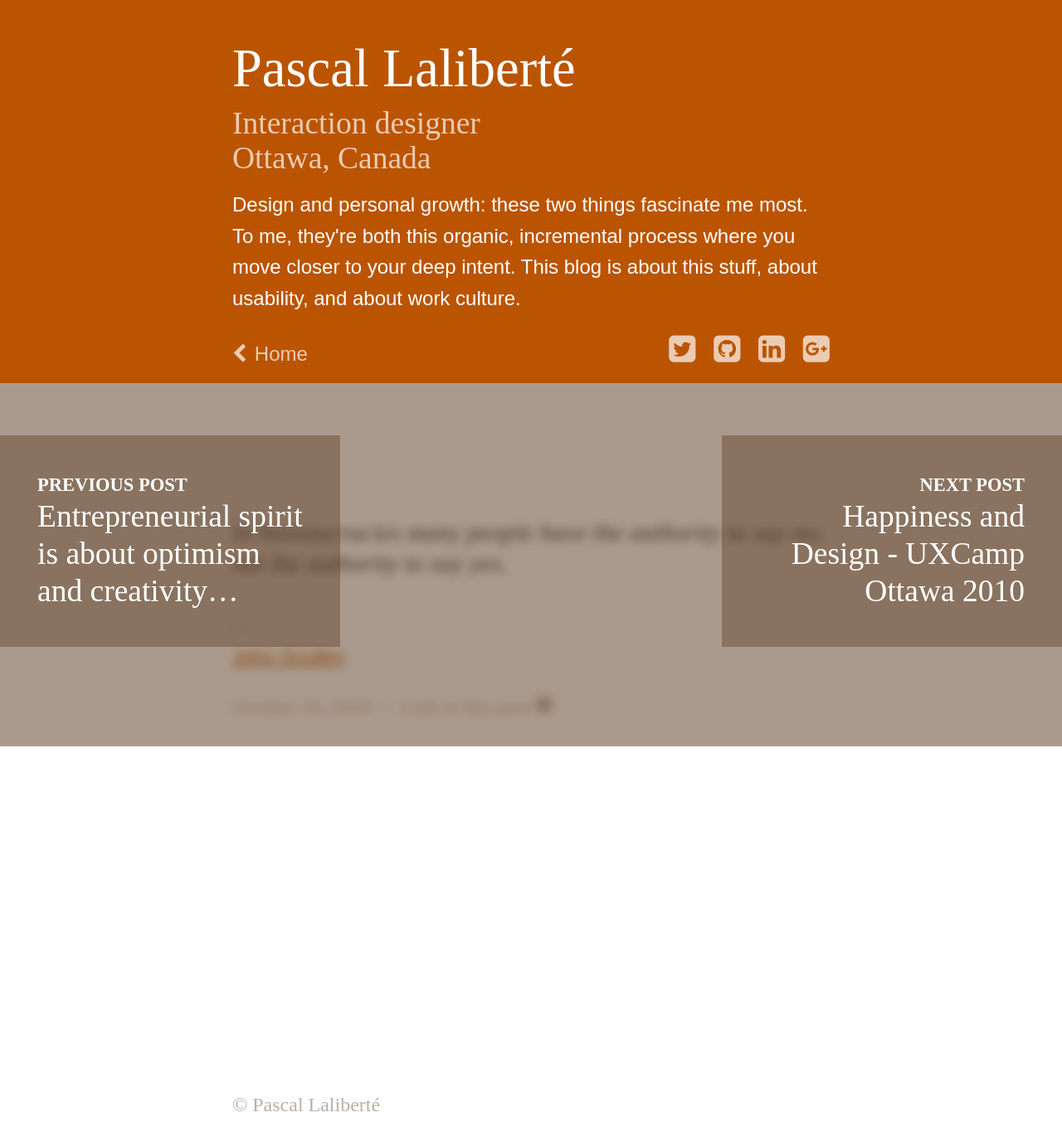
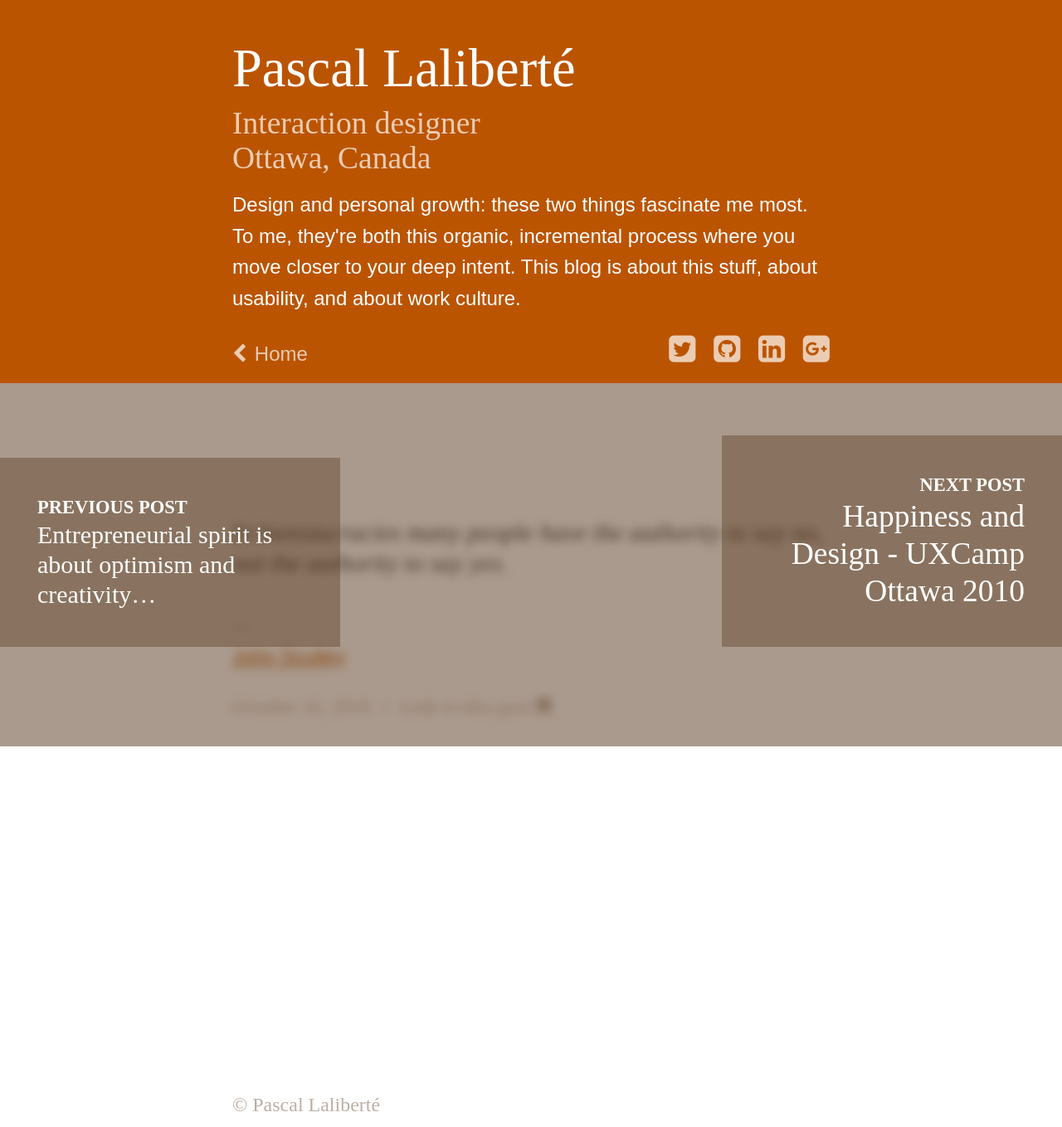
Before and after one commit to pascallaliberte/by.pascallaliberte.me, a Jekyll site: the page built from _posts/tumblr/2010-10-16-in-bureaucracies-many-people-have-the-authority-to.md, in a window 1280 px wide. Shown: the whole page at 83% size. Built offline with Jekyll 4.4.1, drawn with Linux system fonts in a browser that asks for light colours; nearby versions of some CDN libraries.

Commit message:
Reduced the font-size of long post titles in blog-nav-title

```diff
--- a/_includes/blog-nav.html
+++ b/_includes/blog-nav.html
@@ -1,18 +1,21 @@
+{% capture previous_page_title_difference %}{{ page.previous.title | size | minus:60 }}{% endcapture %}
+{% capture next_page_title_difference %}{{ page.next.title | size | minus:60 }}{% endcapture %}
+
 <div class="blog-nav-container">
   <nav class="blog-nav">
     {% if page.previous.url %}
-    <a href="{{page.previous.url}}" class="blog-nav-previous">
+    <a href="{{ page.previous.url }}" class="blog-nav-previous">
       <h3 class="blog-nav-label">Previous post<span class="separator">:</span></h3>
-      <p class="blog-nav-post-title">
-      {{page.previous.title}}
+      <p class="blog-nav-post-title{% unless previous_page_title_difference contains '-' %} is-long{% endunless %}">
+      {{ page.previous.title }}
       </p>
     </a>
     {% endif %}
     {% if page.next.url %}
-    <a href="{{page.next.url}}" class="blog-nav-next">
+    <a href="{{ page.next.url }}" class="blog-nav-next">
       <h3 class="blog-nav-label">Next post<span class="separator">:</span></h3>
-      <p class="blog-nav-post-title">
-      {{page.next.title}}
+      <p class="blog-nav-post-title{% unless next_page_title_difference contains '-' %} is-long{% endunless %}">
+      {{ page.next.title }}
       </p>
     </a>
     {% endif %}
--- a/a/css/screen.css
+++ b/a/css/screen.css
@@ -1101,12 +1101,28 @@ a.intro-more:hover, a.intro-more:active {
 }
 
 /* line 124, ../sass/modules/blog-nav.sass */
+.blog-nav-post-title.is-long {
+  font-size: 15px;
+  font-size: 1.5rem;
+  line-height: 20px;
+  line-height: 2rem;
+}
+
+/* line 127, ../sass/modules/blog-nav.sass */
+.is-fits-blog-nav-large .blog-nav-post-title.is-long {
+  font-size: 20px;
+  font-size: 2rem;
+  line-height: 24px;
+  line-height: 2.4rem;
+}
+
+/* line 131, ../sass/modules/blog-nav.sass */
 .is-top .blog-nav-post-title {
   display: none;
 }
 
 @media (min-width: 512px) {
-  /* line 127, ../sass/modules/blog-nav.sass */
+  /* line 134, ../sass/modules/blog-nav.sass */
   .is-fits-blog-nav.is-top .blog-nav-post-title {
     display: block;
   }
```
Also changed, not shown: a/css/modules/blog-nav.css (+17 -1 lines), a/sass/modules/blog-nav.sass (+8 -0 lines).
